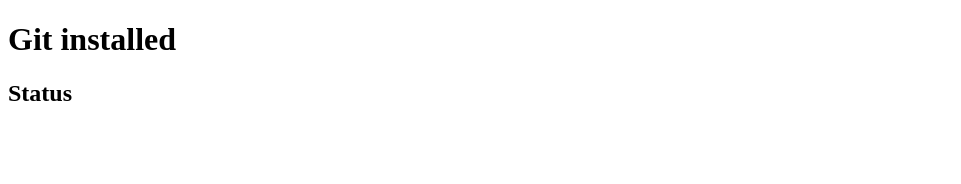
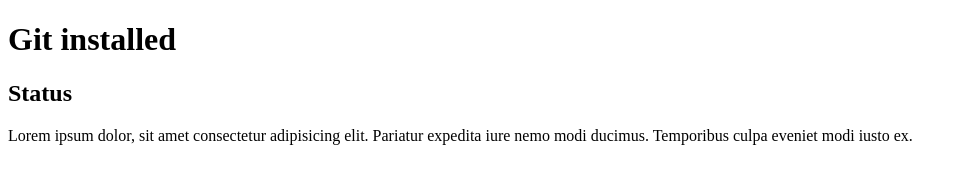
Before and after one commit to Priyank-20/chat-box, a plain HTML site: page index.html in a window 1280 px wide. Shown: the whole page, without its empty margins (0-961 px from the left). Drawn offline with Linux system fonts and the light colour scheme.

Commit message:
added paragraph

```diff
--- a/index.html
+++ b/index.html
@@ -9,6 +9,7 @@
     <div>
         <h1>Git installed</h1>
         <h2>Status</h2>
+        <p>Lorem ipsum dolor, sit amet consectetur adipisicing elit. Pariatur expedita iure nemo modi ducimus. Temporibus culpa eveniet modi iusto ex.</p>
     </div>
 </body>
 </html>
```
